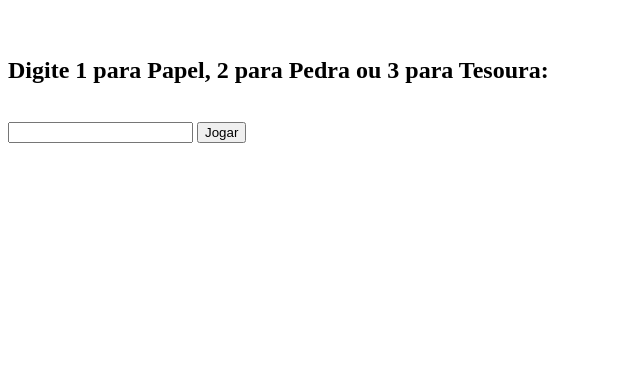
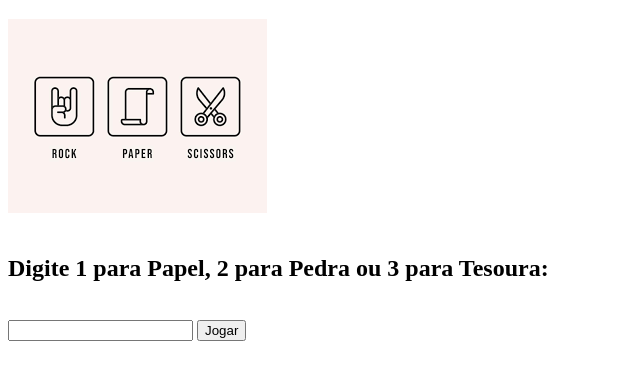
Before and after one commit to eduardocarvalhojunior/Rock_Paper_Scissors, a plain HTML site: page API_Jokenpo/index.html in a window 1280 px wide. Shown: the part 61-440 px from the top of the page, without its empty margins (0-640 px from the left). Drawn offline with Linux system fonts and the light colour scheme.

Commit message:
Inserindo Ilustração

```diff
--- a/API_Jokenpo/index.html
+++ b/API_Jokenpo/index.html
@@ -51,7 +51,7 @@
 </head>
 <body>
     <h1>Jokenpô Zenvia</h1>
-
+    <img src="/API_Jokenpo/Jokenpo.png" alt="Jokenpô">
     <form name="form1" onsubmit="gerando(0,3)"><br>
         <h2>Digite 1 para Papel, 2 para Pedra ou 3 para Tesoura:</h2>
         <br>
```
Also changed, not shown: API_Jokenpo/Jokenpo.png (added).
